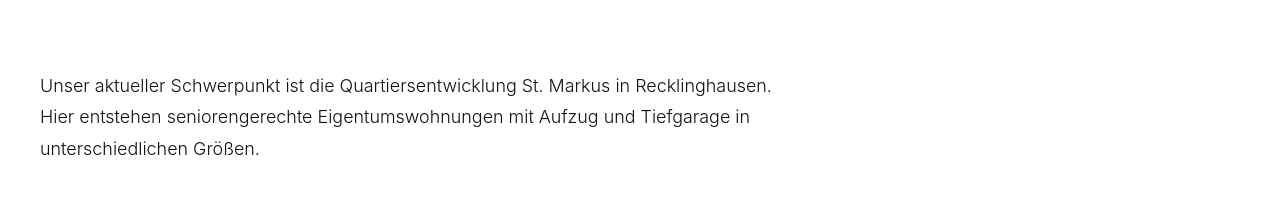
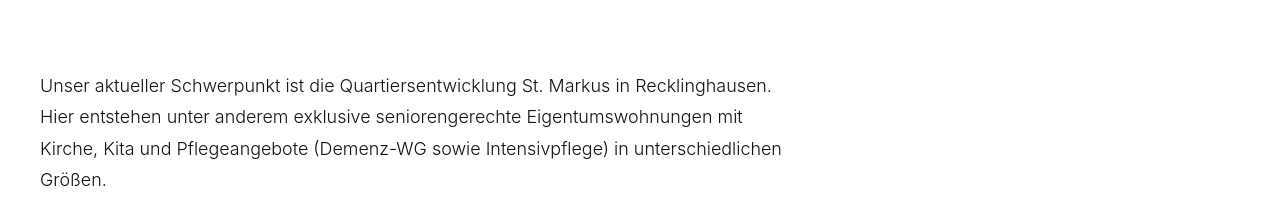
Before and after one commit to StinaSteves/KubitzaImmo, a React (Vite) app: page / in a window 1280 px wide. Shown: the part 912-1136 px from the top of the page. Built offline with nearby package versions, Linux system fonts and the light colour scheme.

Commit message:
Update project introduction text

```diff
--- a/src/components/Projects.jsx
+++ b/src/components/Projects.jsx
@@ -142,8 +142,8 @@
       <h2 className='projectsTitle'>Aktuelle Projekte</h2>
       <p className='projectsIntro'>
         Unser aktueller Schwerpunkt ist die Quartiersentwicklung St. Markus in
-        Recklinghausen. Hier entstehen seniorengerechte Eigentumswohnungen mit
-        Aufzug und Tiefgarage in unterschiedlichen Größen.
+        Recklinghausen. Hier entstehen unter anderem exklusive seniorengerechte Eigentumswohnungen mit
+        Kirche, Kita und Pflegeangebote &#40;Demenz-WG sowie Intensivpflege&#41; in unterschiedlichen Größen.
       </p>
 
       <div className='currentProjectsList'>
```
